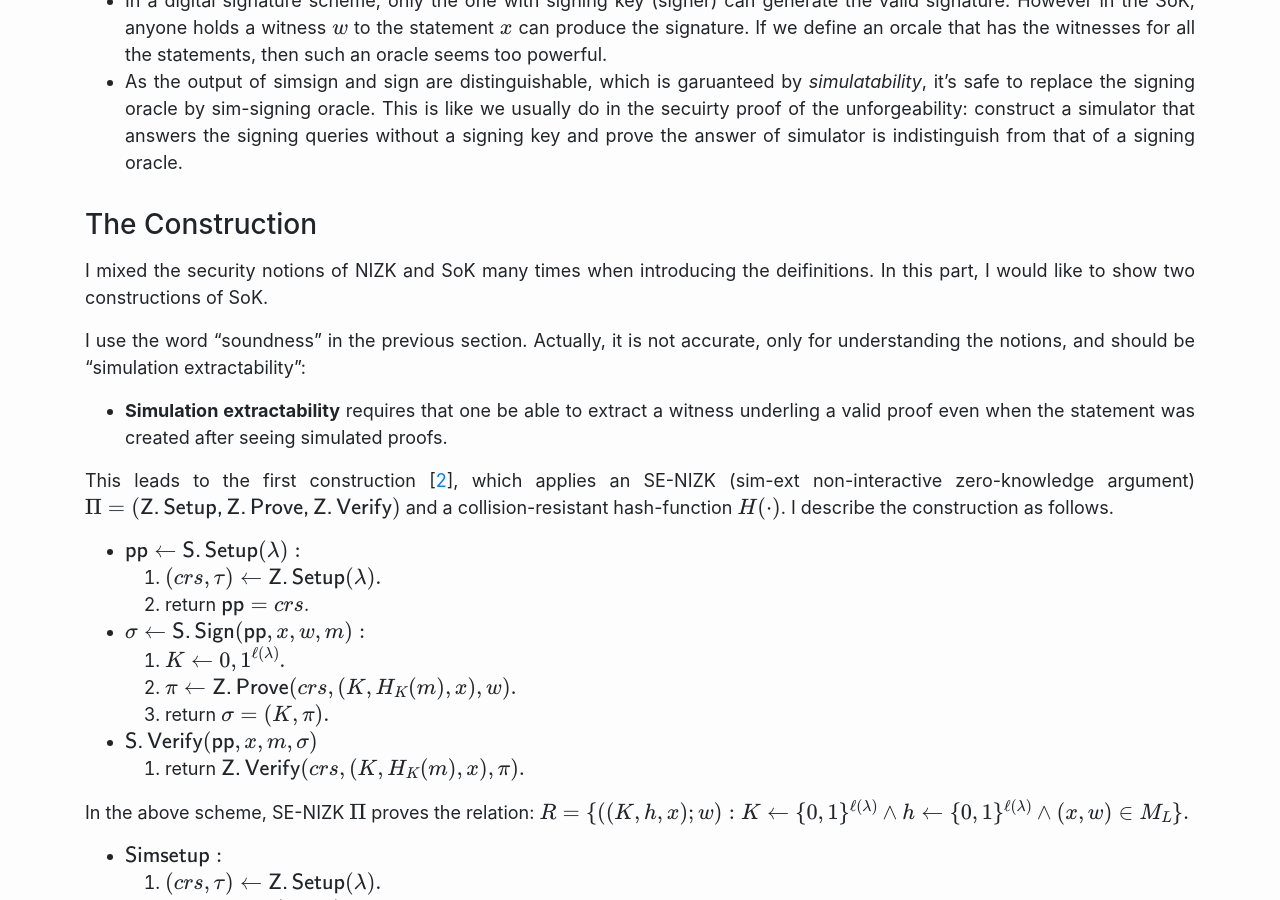
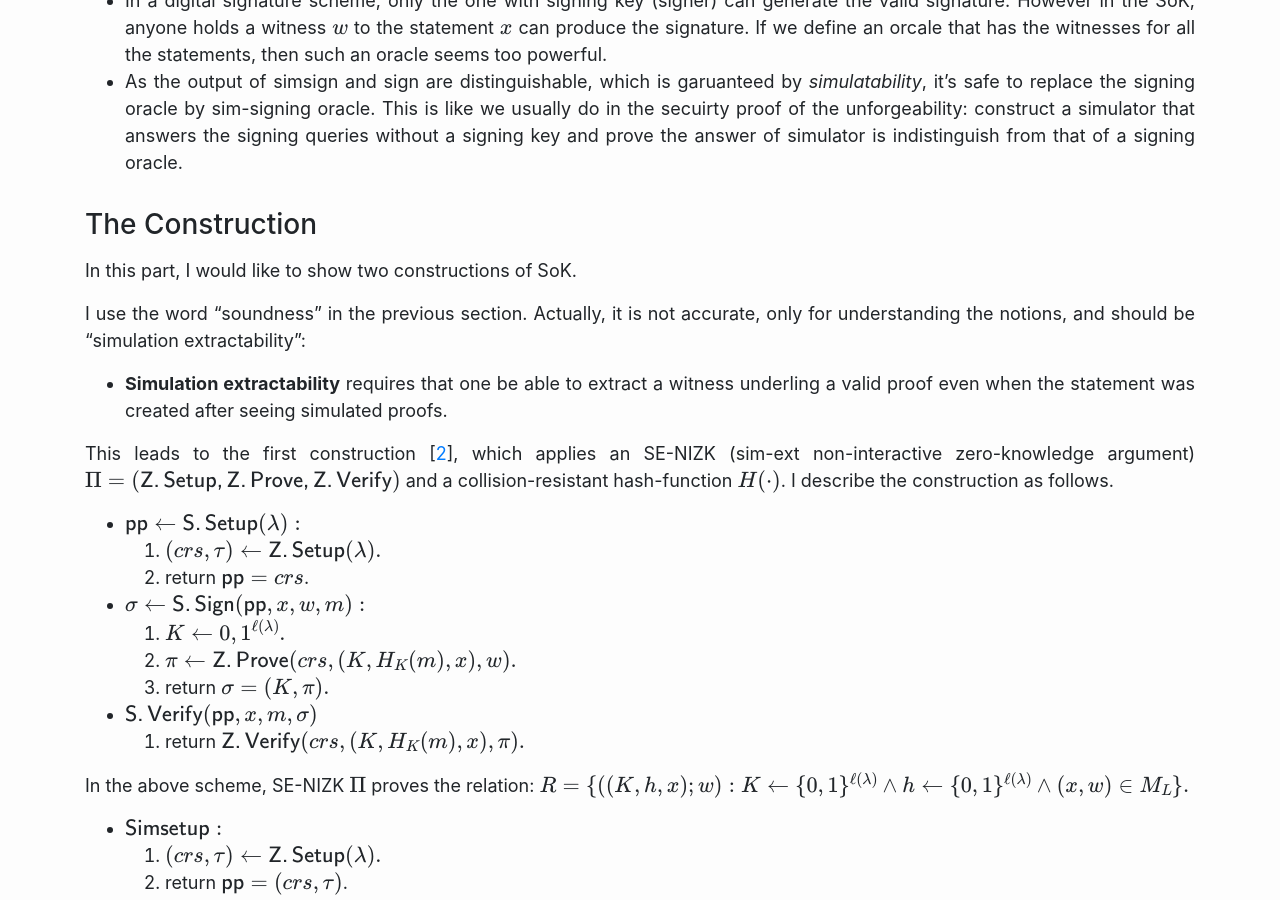
Before and after one commit to YanYingfei/yanyingfei.github.io, a Jekyll site: the page built from _posts/2023-11-07-Signature-of-Knowledge.md, in a window 1280 px wide and 900 px high, scrolled down 4128 px. Built offline with Jekyll 4.4.1, drawn with Linux system fonts in a browser that asks for light colours; formulas are drawn with MathJax 3.

Commit message:
Update 2023-11-07-Signature-of-Knowledge.md

```diff
--- a/_posts/2023-11-07-Signature-of-Knowledge.md
+++ b/_posts/2023-11-07-Signature-of-Knowledge.md
@@ -86,7 +86,7 @@ One can notice in the game sytle definition, the adversary is allowed to access
 - As the output of simsign and sign are distinguishable, which is garuanteed by *simulatability*, it's safe to replace the signing oracle by sim-signing oracle. This is like we usually do in the secuirty proof of the unforgeability: construct a simulator that answers the signing queries without a signing key and prove the answer of simulator is indistinguish from that of a signing oracle.
 
 ### The Construction
-I mixed the security notions of NIZK and SoK many times when introducing the deifinitions. In this part, I would like to show two constructions of SoK.
+In this part, I would like to show two constructions of SoK.
 
 I use the word "soundness" in the previous section. Actually, it is not accurate, only for understanding the notions, and should be "simulation extractability":
 
```
